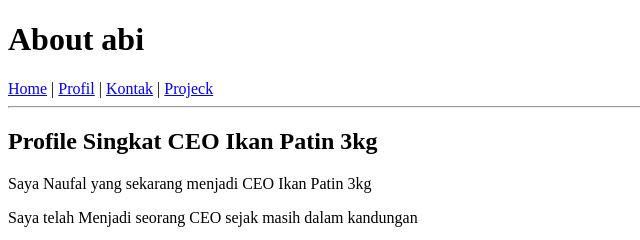
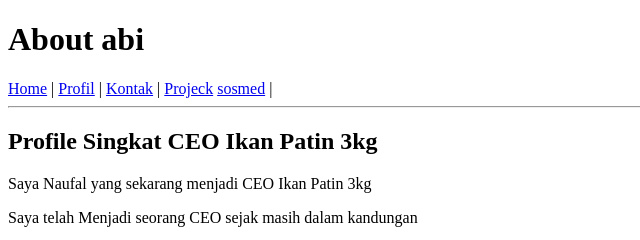
Before and after one commit to fallaghni/Promnet-2, a plain HTML site: page About.html in a window 1280 px wide. Shown: the top 240 px of the page, 0-640 px from the left. Drawn offline with Linux system fonts and the light colour scheme.

Commit message:
Update isi file HTML dan menambah tugas

```diff
--- a/About.html
+++ b/About.html
@@ -9,6 +9,7 @@
     <nav>
       <a href="index.html">Home</a> | <a href="About.html">Profil</a> |
       <a href="Contack.html">Kontak</a> |  <a href="Projeck.html">Projeck</a>
+      <a href="sosmed.html">sosmed</a> |
     </nav>
     <hr>
     <h2 id="tentang">Profile Singkat CEO Ikan Patin 3kg</h2>
```
Also changed, not shown: Contack.html (+1 -0 lines), Projeck.html (+1 -0 lines), index.html (+1 -0 lines), sosmed.html (+1 -0 lines), Naufal Aghni Mauludi_2509845_promnet_merge.txt (added).
